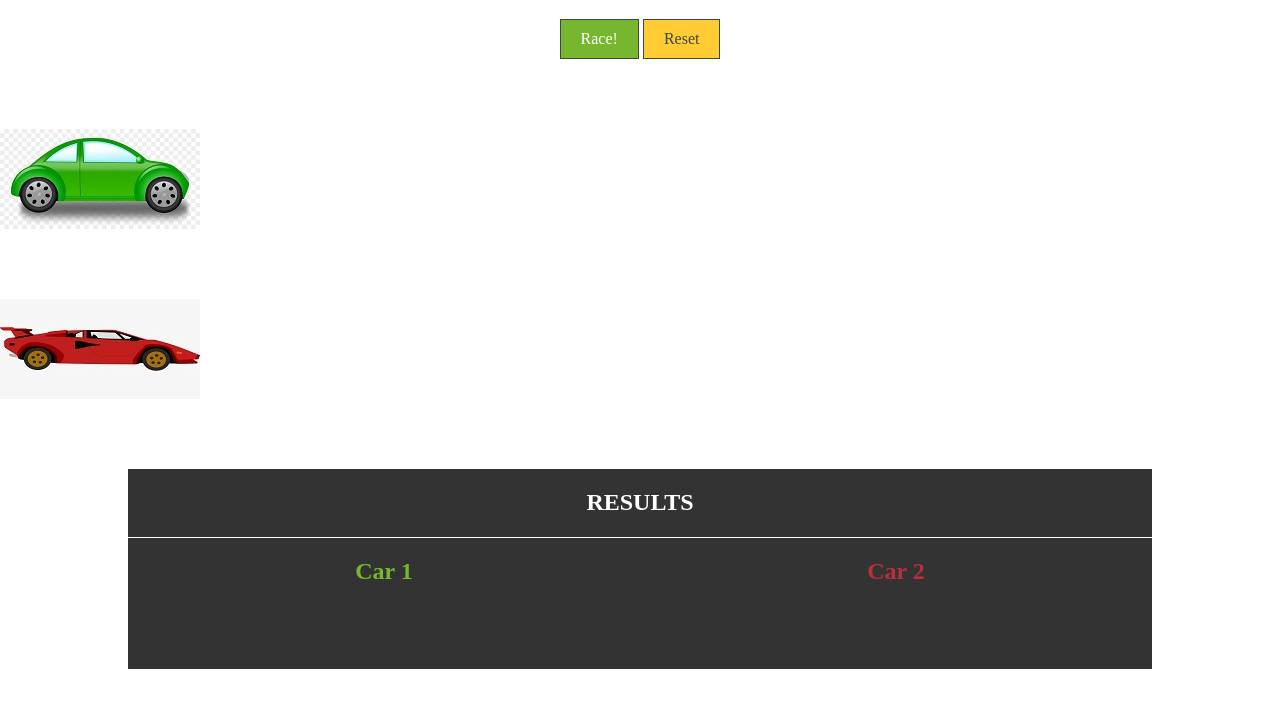
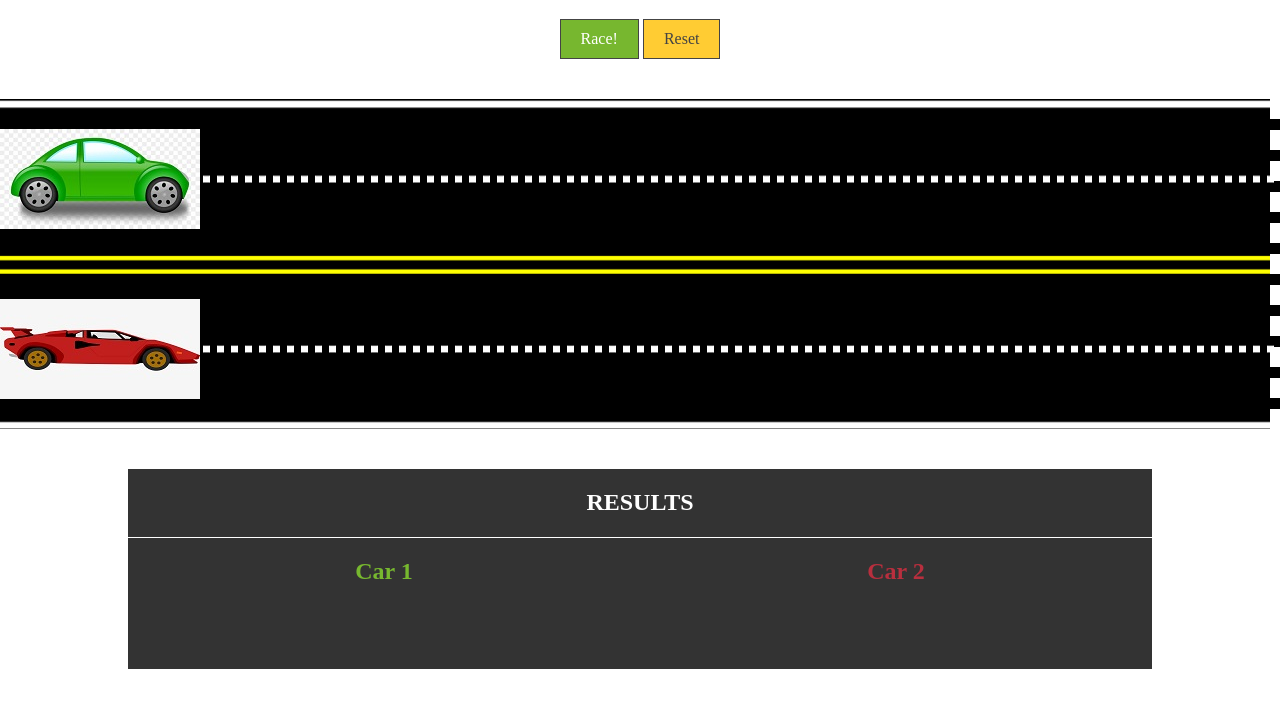
Before and after one commit to ahmedraza18/JQuery, a plain HTML site: page index.html in a window 1280 px wide. Shown: the part 61-768 px from the top of the page. Drawn offline with nearby package versions, Linux system fonts and the light colour scheme.

Commit message:
Update Car_Race.css

```diff
--- a/css/Car_Race.css
+++ b/css/Car_Race.css
@@ -2,7 +2,7 @@
 	text-align: center;
 }
 #racetrack{
-	background: url('../img/racetrack.png') center left
+	background: url('../assets/racetrack.png') center left
 	repeat-x;
 	height: 330px;
 	border-right: dashed 10px white;
```
